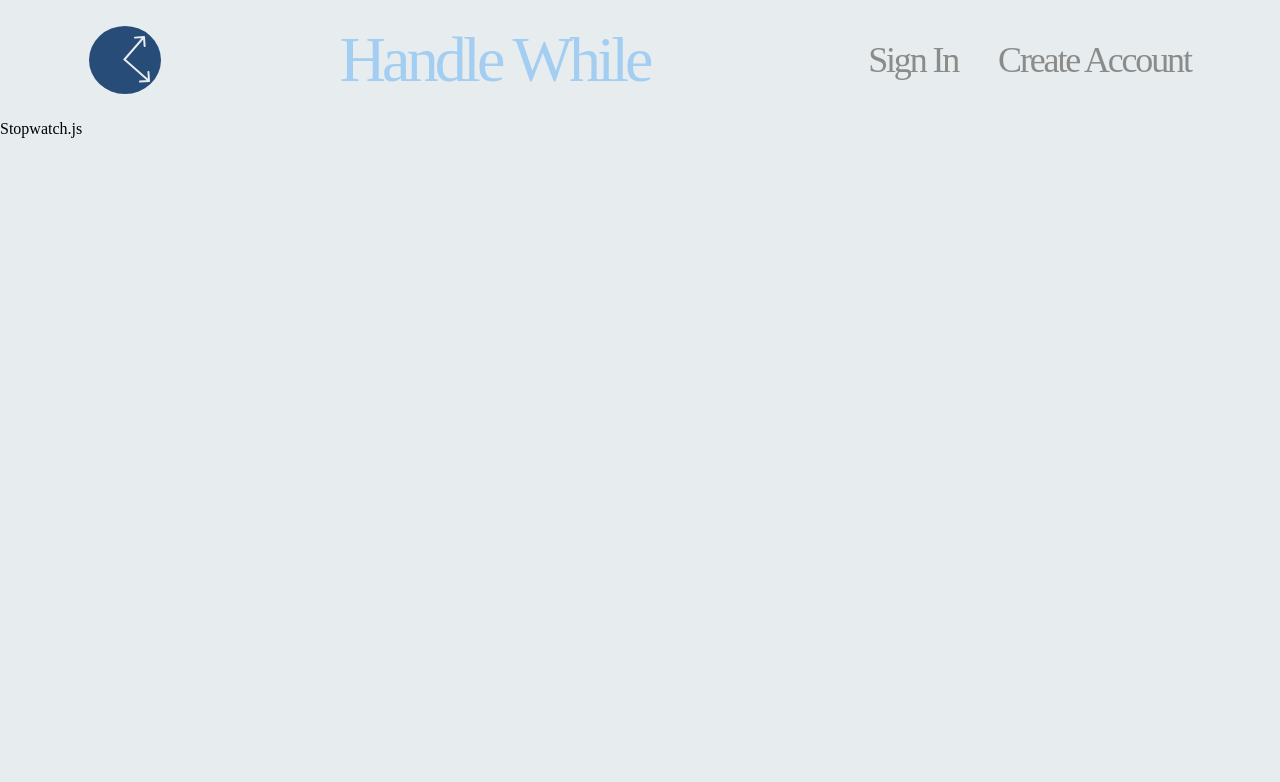
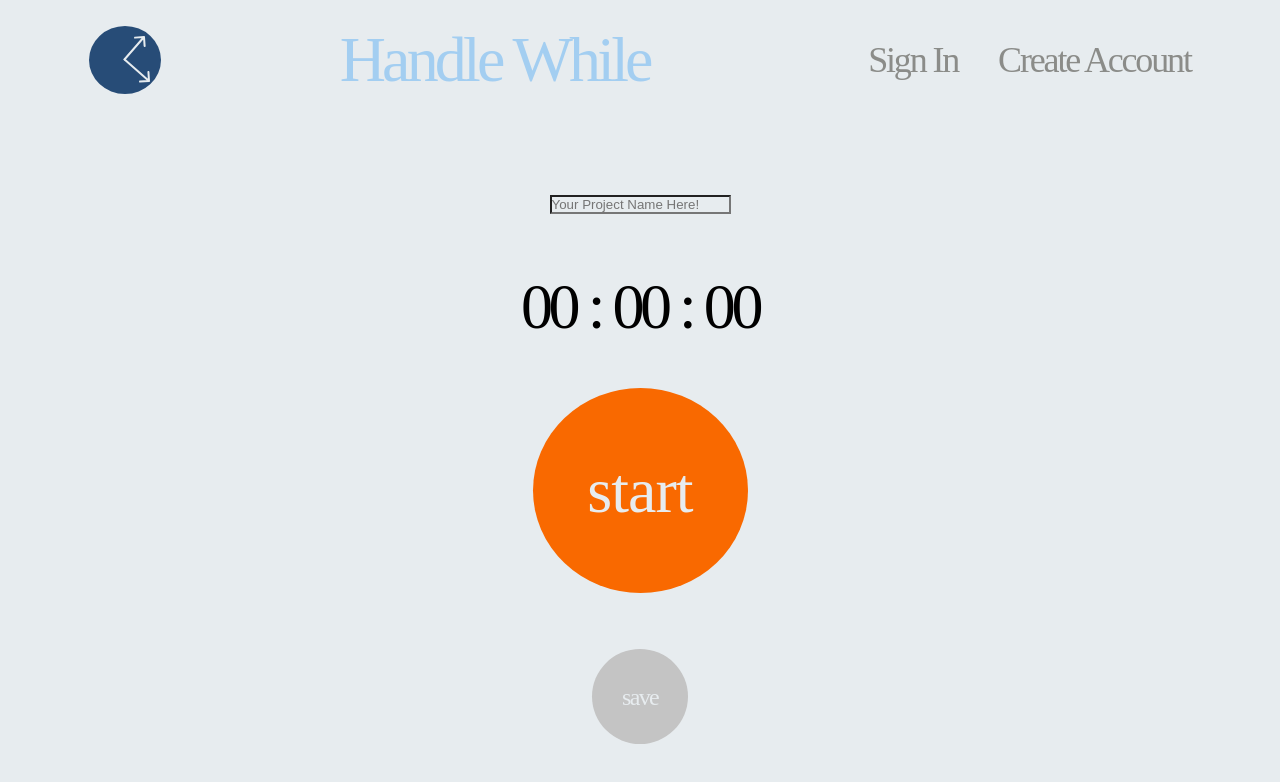
Before and after one commit to MichaelJHTaggart/handlewhile.com, a React (Create React App) app: page / in a window 1280 px wide. Shown: the top 782 px of the page. Built offline with nearby package versions, Linux system fonts and the light colour scheme.

Commit message:
The basic look of front page

```diff
--- a/src/components/Stopwatch.js
+++ b/src/components/Stopwatch.js
@@ -1,6 +1,107 @@
-import React, { useState } from 'react'
+import React, { Component } from "react";
+import '../scss/Stopwatch.scss';
+// import axios from 'axios'
 
-const Stopwatch = props => {
-    return (<div>Stopwatch.js</div>)
+class Stopwatch extends Component {
+    constructor() {
+        super();
+        this.state = {
+            timerOn: false,
+            timerStart: 0,
+            timerTime: 0,
+            name: ""
+        };
+        // this.addTimestamp = this.addTimestamp.bind(this)
+    }
+
+    startTimer = () => {
+        this.setState({
+            timerOn: true,
+            timerTime: this.state.timerTime,
+            timerStart: Date.now() - this.state.timerTime
+        });
+        this.timer = setInterval(() => {
+            this.setState({
+                timerTime: Date.now() - this.state.timerStart
+            });
+        }, 10);
+    };
+
+    stopTimer = () => {
+        this.setState({ timerOn: false });
+        clearInterval(this.timer);
+    };
+
+    resetTimer = () => {
+        this.setState({
+            timerStart: 0,
+            timerTime: 0
+        });
+    };
+
+    // addTimestamp() {
+    //     const { timerTime, name } = this.state
+    //     const body = {
+    //         project: name,
+    //         data: timerTime
+    //     }
+
+    //     axios.post('/api/user/timed_events', body).then(() => {
+    //         this.props.getAllTimestamps()
+    //     })
+    // }
+    handleName(e) {
+        this.setState({
+            name: e.target.value
+        })
+    }
+
+    render() {
+        console.log(this.state.name)
+        const { timerTime } = this.state;
+
+        let seconds = ("0" + (Math.floor(timerTime / 1000) % 60)).slice(-2);
+        let minutes = ("0" + (Math.floor(timerTime / 60000) % 60)).slice(-2);
+        let hours = ("0" + Math.floor(timerTime / 3600000)).slice(-2);
+        return (
+            <div className="stopwatch-body">
+                <div className="timer-name">
+                    <form>
+                        <input
+                            value={this.state.name}
+                            onChange={e => this.handleName(e)}
+                            type="text"
+                            placeholder="Your Project Name Here!"
+                            name="name"
+                            required>
+                        </input>
+                    </form>
+                </div>
+
+                <div className="stopwatch-display">
+                    {hours} : {minutes} : {seconds}
+                </div>
+
+                {this.state.timerOn === false && this.state.timerTime === 0 && (
+                    <button className="orange-button" onClick={this.startTimer}>start</button>
+                )}
+                {this.state.timerOn === true && (
+                    <button className="blue-button" onClick={this.stopTimer}>stop</button>
+                )}
+                {this.state.timerOn === false && this.state.timerTime > 0 && (
+                    <button className="orange-button" onClick={this.startTimer}>resume</button>
+                )}
+                <div id="grey-buttons">
+                    {this.state.timerOn === false && this.state.timerTime > 0 && (
+                        <button className="reset-button" onClick={this.resetTimer}>reset</button>
+                    )}
+
+                    <button className="save-button" onClick={this.addTimestamp}>save</button>
+                </div>
+
+            </div>
+        );
+    }
 }
-export default Stopwatch
+
+export default Stopwatch;
--- /dev/null
+++ b/src/scss/Stopwatch.scss
@@ -0,0 +1,139 @@
+.stopwatch-body{
+ display: flex;
+ height: 85vh;
+ width: 100vw;
+ flex-direction: column;
+ justify-content: space-evenly;
+ align-content: center;
+}
+.timer-name{
+ display:flex;
+ justify-content: center;
+ align-content: center;
+ align-items: center;
+
+font-family: Nunito;
+font-style: normal;
+font-weight: normal;
+font-size: 24px;
+line-height: 50px;
+/* identical to box height, or 210% */
+
+text-align: center;
+letter-spacing: -0.07em;
+
+color: #8B8C89;
+}
+.stopwatch-display{
+ display:flex;
+ justify-content: center;
+ align-content: center;
+ align-items: center;
+ font-family: Nixie One;
+ font-style: normal;
+ font-weight: normal;
+ font-size: 64px;
+ line-height: 50px;
+ /* or 79% */
+
+ text-align: center;
+ letter-spacing: -0.07em;
+
+ color: #000000;
+}
+.orange-button{
+ display:flex;
+ justify-content: center;
+ align-content: center;
+ align-items: center;
+ align-self:center;
+ border-radius: 50%;
+ border: none;
+ height: 205px;
+ width: 215px;
+ background: #F96900;
+
+ font-family: Nunito;
+ font-style: normal;
+ font-weight: 300;
+ font-size: 64px;
+ line-height: 72px;
+ /* or 112% */
+ letter-spacing: -0.015em;
+ color: #E7ECEF;
+}
+.blue-button{
+ display:flex;
+ justify-content: center;
+ align-content: center;
+ align-items: center;
+ align-self:center;
+ border-radius: 50%;
+ border: none;
+ height: 205px;
+ width: 215px;
+ background: #A3CEF1;
+
+ font-family: Nunito;
+ font-style: normal;
+ font-weight: 300;
+ font-size: 64px;
+ line-height: 72px;
+ /* or 112% */
+ letter-spacing: -0.015em;
+ color: #E7ECEF;
+}
+#grey-buttons{
+ display: flex;
+ justify-content: space-evenly;
+ flex-direction: row;
+}
+
+.save-button{
+ display: flex;
+ align-self:center;
+ justify-content: center;
+ justify-self: flex-end;
+ align-content: center;
+ align-items: center;
+ border-radius: 50%;
+ border: none;
+ background: #C4C4C4;
+ height: 95px;
+ width: 96px;
+
+font-family: Nunito;
+font-style: normal;
+font-weight: normal;
+font-size: 24px;
+line-height: 50px;
+/* or 210% */
+
+text-align: center;
+letter-spacing: -0.07em;
+color: #E7ECEF;
+}
+.reset-button{
+ display: flex;
+ align-self:center;
+ justify-content: center;
+ justify-self: flex-start;
+ align-content: center;
+ align-items: center;
+ border-radius: 50%;
+ border: none;
+ background: #C4C4C4;
+ height: 95px;
+ width: 96px;
+
+font-family: Nunito;
+font-style: normal;
+font-weight: normal;
+font-size: 24px;
+line-height: 50px;
+/* or 210% */
+
+text-align: center;
+letter-spacing: -0.07em;
+color: #E7ECEF;
+}
```
Also changed, not shown: 1 other file (tests, documents, lock files or other folders).
